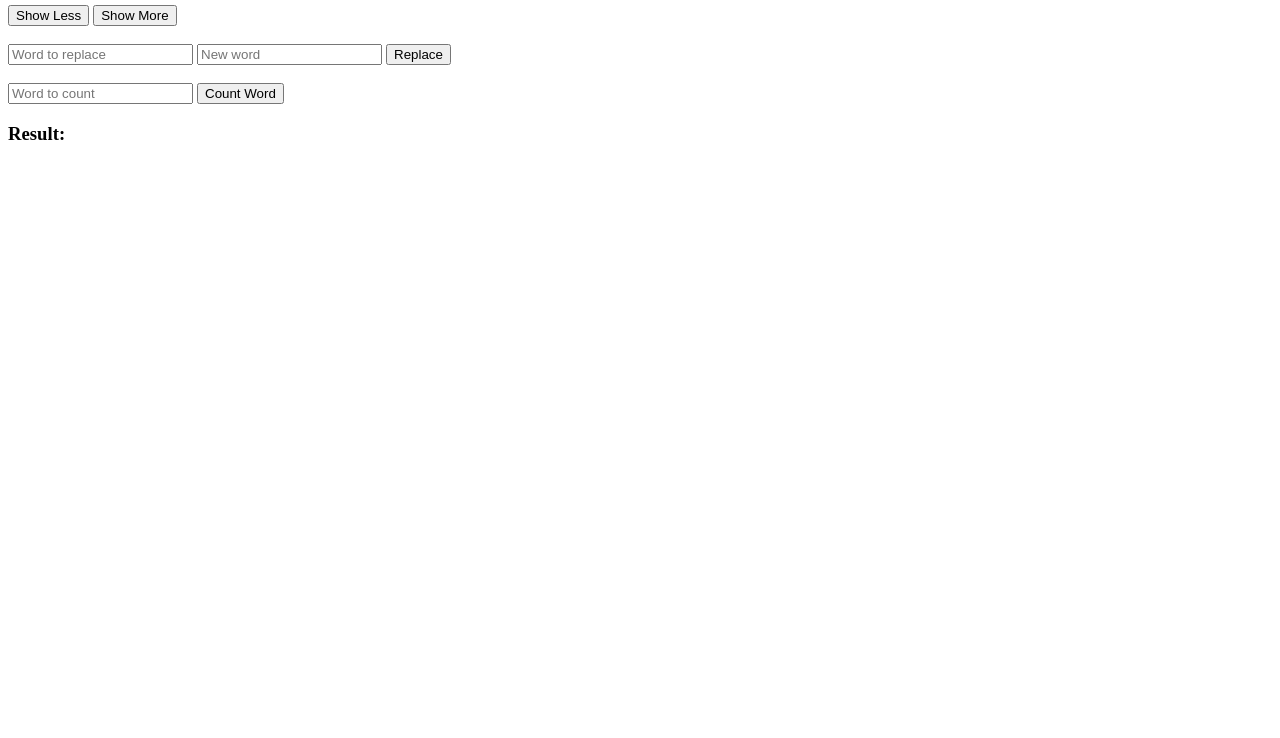
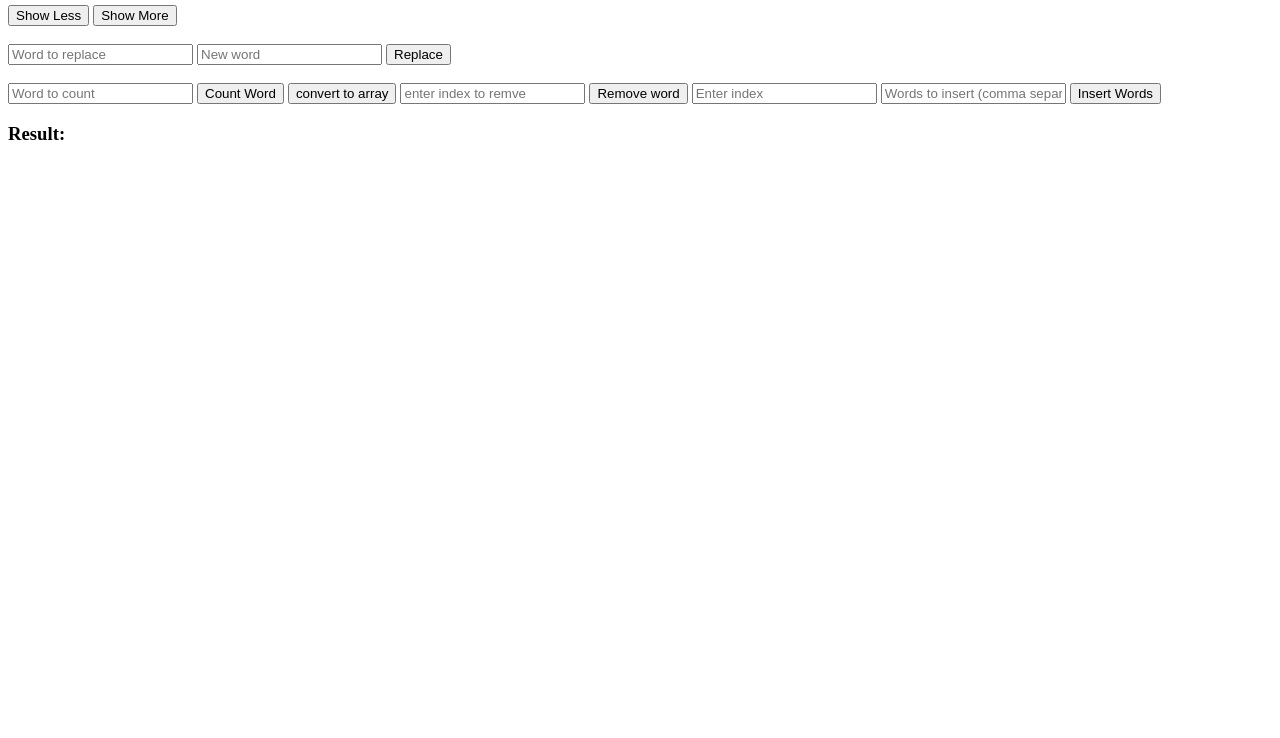
Before and after one commit to wrath2201/backened-summer, a plain HTML site: page 01_practice/index.html in a window 1280 px wide. Shown: the part 62-800 px from the top of the page. Drawn offline with Linux system fonts and the light colour scheme.

Commit message:
array operations

```diff
--- a/01_practice/index.html
+++ b/01_practice/index.html
@@ -59,6 +59,16 @@
 
         <input type="text" id="countWord" placeholder="Word to count" />
         <button onclick="countWord()">Count Word</button>
+
+        <button onclick="convertToArray()">convert to array</button>
+
+        <input type="number" id="indexInput" placeholder="enter index to remve" />
+        <button onclick="removeAtIndex()">Remove word</button>
+
+        <input type="text" id="insertIndex" placeholder="Enter index" />
+        <input type="text" id="wordsToInsert" placeholder="Words to insert (comma separated)" />
+        <button onclick="insertWords()">Insert Words</button>
+
     </div>
 
     <!-- Output -->
@@ -66,6 +76,7 @@
     <p id="output"></p>
 
     <script src="./script.js"></script>
+    <script src="./script2.js"></script>
 </body>
 
 </html>
--- /dev/null
+++ b/01_practice/script2.js
@@ -0,0 +1,37 @@
+let text=document.getElementById("paragraph").innerText
+const cleaned=text.replace(/,+/g,",").replace(/^,|,$/g,"").trim();
+let wordsArray=cleaned.split(" ");
+
+function convertToArray(){
+    const finalArray=wordsArray.filter(word=>word.trim().length>0);
+    document.getElementById("output").textContent=JSON.stringify(finalArray,null,2);
+}
+
+function removeAtIndex(){
+    const index=parseInt(document.getElementById("indexInput").value);
+
+    if(!isNaN(index) && index>=0 && index<wordsArray.length){
+        wordsArray.splice(index,1);
+        document.getElementById("output").textContent=JSON.stringify(wordsArray,null,2);
+    }
+    else{
+        document.getElementById("output").textContent="invalid index";
+    }
+}
+
+function insertWords() {
+  const index = parseInt(document.getElementById("insertIndex").value);
+  const newWordsRaw = document.getElementById("wordsToInsert").value;
+
+  const newWords = newWordsRaw
+    .split(",")
+    .map(word => word.trim())
+    .filter(word => word.length > 0);
+
+  if (!isNaN(index) && index >= 0 && index <= wordsArray.length) {
+    wordsArray.splice(index, 0, ...newWords);
+    document.getElementById("output").textContent = JSON.stringify(wordsArray, null, 2);
+  } else {
+    document.getElementById("output").textContent = "Invalid index!";
+  }
+}
```
